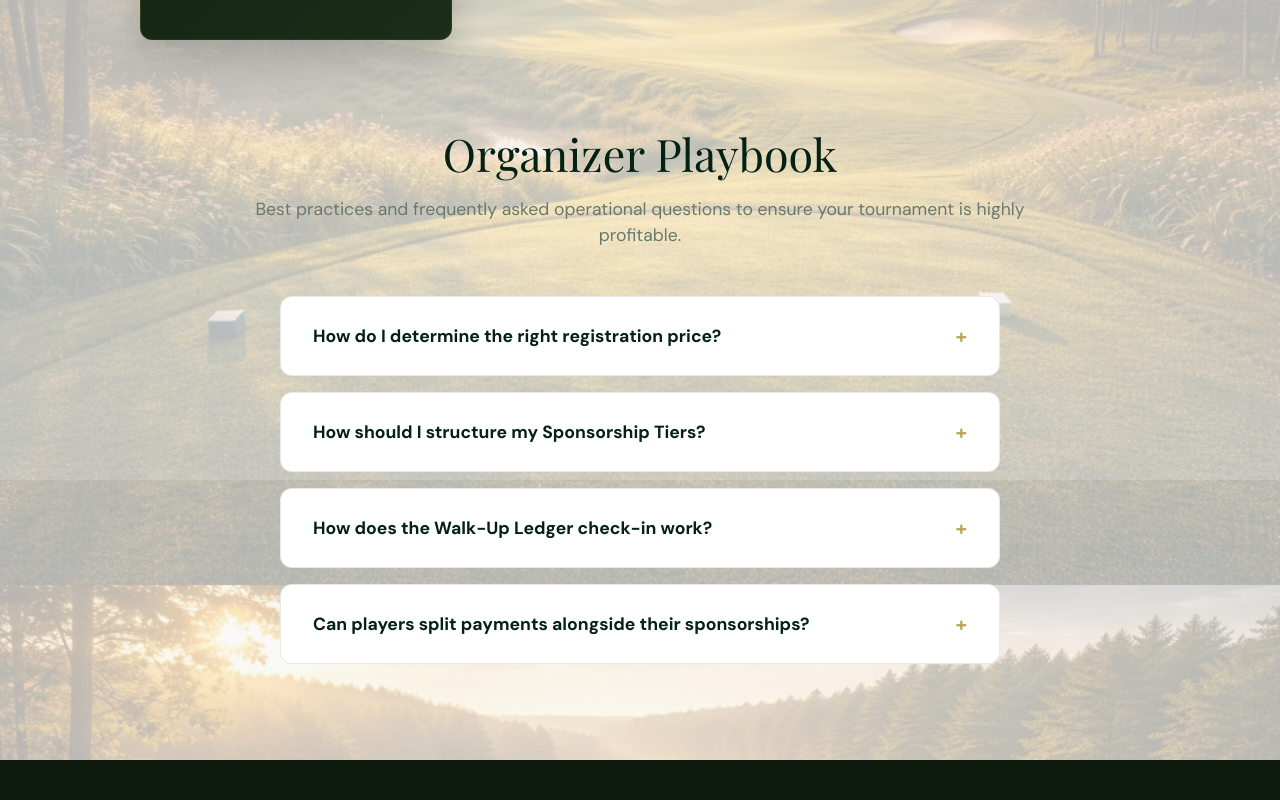
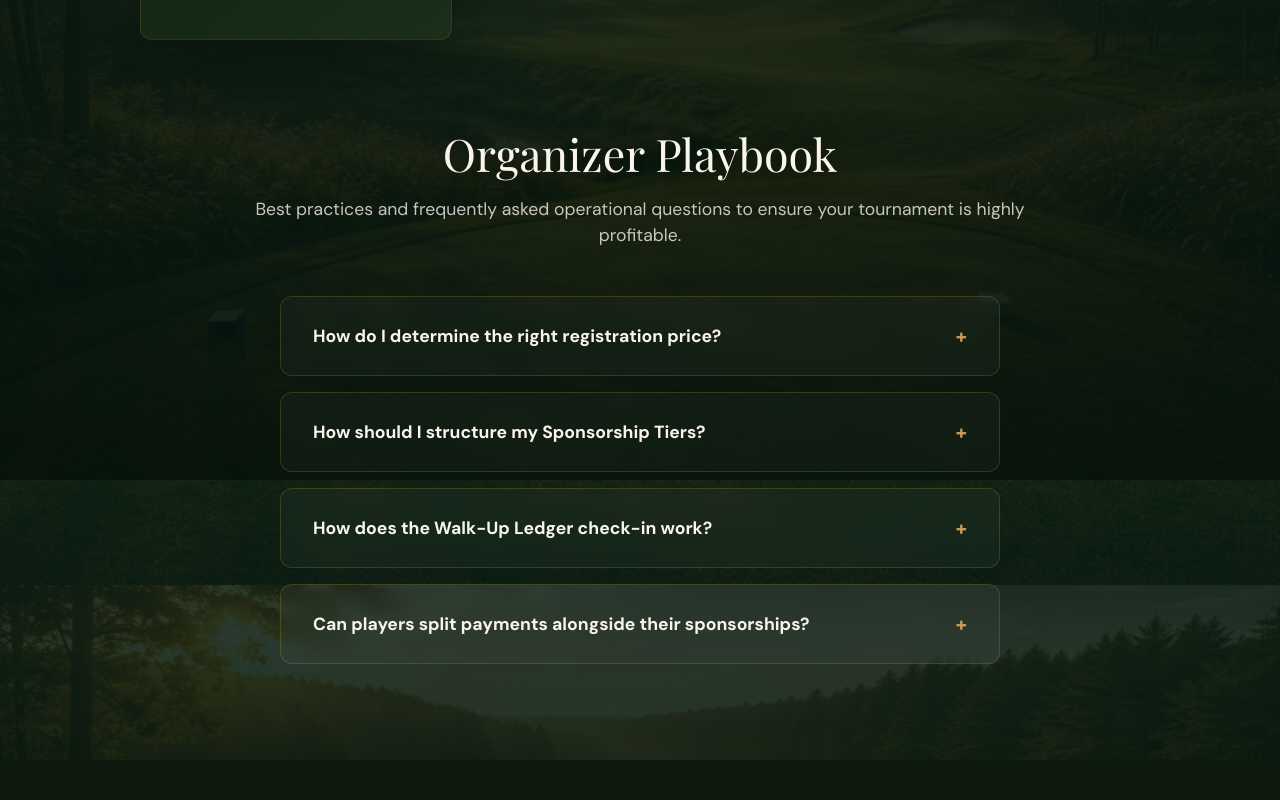
Before and after one commit to mattisaman/tourneylinks, a Next.js app in the folder tourneylinks-web/: page /support in a window 1280 px wide. Shown: the part 1120-1920 px from the top of the page. Built offline with nearby package versions, Linux system fonts and the light colour scheme; no server answers.

Commit message:
UI: Darkened Support page gradient and converted text/FAQ elements to dark mode aesthetic

```diff
--- a/tourneylinks-web/src/app/support/page.tsx
+++ b/tourneylinks-web/src/app/support/page.tsx
@@ -56,7 +56,7 @@ export default function SupportPage() {
       <div style={{
         width: '100vw', marginLeft: 'calc(-50vw + 50%)', minHeight: 'calc(100vh - 80px)',
         padding: '3rem 3rem 6rem 3rem', display: 'flex', flexDirection: 'column', alignItems: 'center', justifyContent: 'center',
-        background: 'linear-gradient(rgba(248, 250, 249, 0.70), rgba(248, 250, 249, 0.75)), url(/hero-bg-4.jpg) center/cover no-repeat fixed'
+        background: 'linear-gradient(rgba(10, 31, 21, 0.85), rgba(5, 18, 12, 0.95)), url(/hero-bg-4.jpg) center/cover no-repeat fixed'
       }}>
         <div style={{ textAlign: 'center', maxWidth: '600px', background: 'white', padding: '4rem', borderRadius: '16px', boxShadow: '0 20px 40px rgba(0,0,0,0.05)', border: '1px solid rgba(26,46,26,0.1)' }}>
           <CheckCircle size={80} color="var(--grass)" style={{ margin: '0 auto 1.5rem auto' }} />
@@ -77,7 +77,7 @@ export default function SupportPage() {
       <div style={{
         width: '100vw', marginLeft: 'calc(-50vw + 50%)', minHeight: 'calc(100vh - 80px)',
         padding: '3rem 3rem 6rem 3rem', display: 'flex', flexDirection: 'column', alignItems: 'center',
-        background: 'linear-gradient(rgba(248, 250, 249, 0.70), rgba(248, 250, 249, 0.75)), url(/hero-bg-4.jpg) center/cover no-repeat fixed'
+        background: 'linear-gradient(rgba(10, 31, 21, 0.85), rgba(5, 18, 12, 0.95)), url(/hero-bg-4.jpg) center/cover no-repeat fixed'
       }}>
         <div style={{ width: '100%', maxWidth: '700px' }}>
 
@@ -151,12 +151,12 @@ export default function SupportPage() {
       <div style={{
         width: '100vw', marginLeft: 'calc(-50vw + 50%)', minHeight: 'calc(100vh - 80px)',
         padding: '3rem 3rem 6rem 3rem', display: 'flex', flexDirection: 'column', alignItems: 'center',
-        background: 'linear-gradient(rgba(248, 250, 249, 0.70), rgba(248, 250, 249, 0.75)), url(/hero-bg-4.jpg) center/cover no-repeat fixed'
+        background: 'linear-gradient(rgba(10, 31, 21, 0.85), rgba(5, 18, 12, 0.95)), url(/hero-bg-4.jpg) center/cover no-repeat fixed'
       }}>
 
         <div style={{ textAlign: 'center', maxWidth: '700px', marginBottom: '3rem' }}>
-           <h1 style={{ fontFamily: 'Playfair Display, serif', fontSize: '3.5rem', color: 'var(--forest)', marginBottom: '1rem' }}>How can we help?</h1>
-           <p style={{ fontSize: '1.2rem', color: 'var(--mist)' }}>Whether you need to contact a tournament host, report a bug to our engineers, or suggest a brilliant new feature, you're in the right place.</p>
+           <h1 style={{ fontFamily: 'Playfair Display, serif', fontSize: '3.5rem', color: 'var(--cream)', marginBottom: '1rem', textShadow: '0 4px 20px rgba(0,0,0,0.5)' }}>How can we help?</h1>
+           <p style={{ fontSize: '1.2rem', color: 'rgba(245,240,232,0.8)' }}>Whether you need to contact a tournament host, report a bug to our engineers, or suggest a brilliant new feature, you're in the right place.</p>
         </div>
 
         <div style={{ display: 'grid', gridTemplateColumns: 'repeat(auto-fit, minmax(300px, 1fr))', gap: '2rem', width: '100%', maxWidth: '1000px' }}>
@@ -223,31 +223,31 @@ export default function SupportPage() {
       {/* FAQ & Strategy Playbook Accordion */}
       <div style={{ marginTop: '5rem', width: '100%', maxWidth: '800px' }}>
          <div style={{ textAlign: 'center', marginBottom: '3rem' }}>
-            <h2 style={{ fontFamily: 'Playfair Display, serif', fontSize: '2.8rem', color: 'var(--forest)', marginBottom: '0.5rem' }}>Organizer Playbook</h2>
-            <p style={{ fontSize: '1.1rem', color: 'var(--mist)' }}>Best practices and frequently asked operational questions to ensure your tournament is highly profitable.</p>
+            <h2 style={{ fontFamily: 'Playfair Display, serif', fontSize: '2.8rem', color: 'var(--cream)', marginBottom: '0.5rem', textShadow: '0 4px 20px rgba(0,0,0,0.5)' }}>Organizer Playbook</h2>
+            <p style={{ fontSize: '1.1rem', color: 'rgba(245,240,232,0.8)' }}>Best practices and frequently asked operational questions to ensure your tournament is highly profitable.</p>
          </div>
 
          <div className="faq-wrap" style={{ width: '100%', margin: '0 auto', display: 'flex', flexDirection: 'column', gap: '1rem' }}>
 
             {/* FAQ Item 1 */}
-            <div className={`faq-item ${openFaq === 1 ? 'open' : ''}`} style={{ background: '#fff', borderRadius: '12px', border: '1px solid rgba(26,46,26,0.1)', overflow: 'hidden' }}>
-               <div className="faq-q" onClick={() => toggleFaq(1)} style={{ padding: '1.5rem 2rem', display: 'flex', justifyContent: 'space-between', alignItems: 'center', cursor: 'pointer', fontSize: '1.1rem', fontWeight: 700, color: 'var(--forest)' }}>
+            <div className={`faq-item ${openFaq === 1 ? 'open' : ''}`} style={{ background: 'rgba(255,255,255,0.03)', borderRadius: '12px', border: '1px solid rgba(212,175,55,0.2)', backdropFilter: 'blur(10px)', overflow: 'hidden' }}>
+               <div className="faq-q" onClick={() => toggleFaq(1)} style={{ padding: '1.5rem 2rem', display: 'flex', justifyContent: 'space-between', alignItems: 'center', cursor: 'pointer', fontSize: '1.1rem', fontWeight: 700, color: 'var(--cream)' }}>
                   How do I determine the right registration price?
                   <span className="faq-toggle" style={{ transition: '0.3s', transform: openFaq === 1 ? 'rotate(45deg)' : 'none' }}>+</span>
                </div>
-               <div className="faq-a" style={{ display: openFaq === 1 ? 'block' : 'none', padding: '0 2rem 1.5rem 2rem', color: 'var(--mist)', lineHeight: 1.6, fontSize: '0.95rem' }}>
+               <div className="faq-a" style={{ display: openFaq === 1 ? 'block' : 'none', padding: '0 2rem 1.5rem 2rem', color: 'rgba(245,240,232,0.7)', lineHeight: 1.6, fontSize: '0.95rem' }}>
                   <span style={{ display: 'block', marginBottom: '1rem' }}>Determining your primary ticket price requires balancing your "hardware costs" (Greens Fees + Cart + Food & Beverage banquet) with a healthy profit margin for your charity or foundation.</span>
                   <strong>The 30% Rule:</strong> We generally advise constructing your primary Foursome ticket at a price point that yields a net profit margin of roughly 30%. This ensures your baseline financials are bulletproof, allowing your Sponsorship Inventory to act as 100% pure profit! To calculate this exactly for your specific geographic area, click the <strong style={{ color: 'var(--gold)' }}>"Launch AI Guides"</strong> button above to use our Demographic Pricing Engine!
                </div>
             </div>
 
             {/* FAQ Item 2 */}
-            <div className={`faq-item ${openFaq === 2 ? 'open' : ''}`} style={{ background: '#fff', borderRadius: '12px', border: '1px solid rgba(26,46,26,0.1)', overflow: 'hidden' }}>
-               <div className="faq-q" onClick={() => toggleFaq(2)} style={{ padding: '1.5rem 2rem', display: 'flex', justifyContent: 'space-between', alignItems: 'center', cursor: 'pointer', fontSize: '1.1rem', fontWeight: 700, color: 'var(--forest)' }}>
+            <div className={`faq-item ${openFaq === 2 ? 'open' : ''}`} style={{ background: 'rgba(255,255,255,0.03)', borderRadius: '12px', border: '1px solid rgba(212,175,55,0.2)', backdropFilter: 'blur(10px)', overflow: 'hidden' }}>
+               <div className="faq-q" onClick={() => toggleFaq(2)} style={{ padding: '1.5rem 2rem', display: 'flex', justifyContent: 'space-between', alignItems: 'center', cursor: 'pointer', fontSize: '1.1rem', fontWeight: 700, color: 'var(--cream)' }}>
                   How should I structure my Sponsorship Tiers?
                   <span className="faq-toggle" style={{ transition: '0.3s', transform: openFaq === 2 ? 'rotate(45deg)' : 'none' }}>+</span>
                </div>
-               <div className="faq-a" style={{ display: openFaq === 2 ? 'block' : 'none', padding: '0 2rem 1.5rem 2rem', color: 'var(--mist)', lineHeight: 1.6, fontSize: '0.95rem' }}>
+               <div className="faq-a" style={{ display: openFaq === 2 ? 'block' : 'none', padding: '0 2rem 1.5rem 2rem', color: 'rgba(245,240,232,0.7)', lineHeight: 1.6, fontSize: '0.95rem' }}>
                   <span style={{ display: 'block', marginBottom: '1rem' }}>Your tournament is digitally bound by the number of golfers that can physically fit on the course (e.g. 144 players), but your <strong>Sponsorship Revenue is theoretically infinite.</strong></span>
                   <ul style={{ paddingLeft: '1.5rem', marginBottom: 0 }}>
                     <li style={{ marginBottom: '0.5rem' }}><strong>1x Exclusive Title Sponsor:</strong> Your highest tier. Bundle this with a complimentary Golf Foursome and prime real estate on the TV Liveboards.</li>
@@ -258,23 +258,23 @@ export default function SupportPage() {
             </div>
 
             {/* FAQ Item 3 */}
-            <div className={`faq-item ${openFaq === 3 ? 'open' : ''}`} style={{ background: '#fff', borderRadius: '12px', border: '1px solid rgba(26,46,26,0.1)', overflow: 'hidden' }}>
-               <div className="faq-q" onClick={() => toggleFaq(3)} style={{ padding: '1.5rem 2rem', display: 'flex', justifyContent: 'space-between', alignItems: 'center', cursor: 'pointer', fontSize: '1.1rem', fontWeight: 700, color: 'var(--forest)' }}>
+            <div className={`faq-item ${openFaq === 3 ? 'open' : ''}`} style={{ background: 'rgba(255,255,255,0.03)', borderRadius: '12px', border: '1px solid rgba(212,175,55,0.2)', backdropFilter: 'blur(10px)', overflow: 'hidden' }}>
+               <div className="faq-q" onClick={() => toggleFaq(3)} style={{ padding: '1.5rem 2rem', display: 'flex', justifyContent: 'space-between', alignItems: 'center', cursor: 'pointer', fontSize: '1.1rem', fontWeight: 700, color: 'var(--cream)' }}>
                   How does the Walk-Up Ledger check-in work?
                   <span className="faq-toggle" style={{ transition: '0.3s', transform: openFaq === 3 ? 'rotate(45deg)' : 'none' }}>+</span>
                </div>
-               <div className="faq-a" style={{ display: openFaq === 3 ? 'block' : 'none', padding: '0 2rem 1.5rem 2rem', color: 'var(--mist)', lineHeight: 1.6, fontSize: '0.95rem' }}>
+               <div className="faq-a" style={{ display: openFaq === 3 ? 'block' : 'none', padding: '0 2rem 1.5rem 2rem', color: 'rgba(245,240,232,0.7)', lineHeight: 1.6, fontSize: '0.95rem' }}>
                   A massive pain point for Game Day Operations is tracking exactly who has arrived at the course vs who is running late. To solve this, log into the Admin Dashboard and navigate to the <strong>Print & Post Hub</strong>. You can instantly export an alphabetized "Walk-Up Ledger" PDF that pre-organizes all of your golfers. Simply print it out, place it on a nice clipboard at the registration desk, and physically check off the <code>" [ ] Here "</code> box with a pen as players walk through the clubhouse doors.
                </div>
             </div>
 
             {/* FAQ Item 4 */}
-            <div className={`faq-item ${openFaq === 4 ? 'open' : ''}`} style={{ background: '#fff', borderRadius: '12px', border: '1px solid rgba(26,46,26,0.1)', overflow: 'hidden' }}>
-               <div className="faq-q" onClick={() => toggleFaq(4)} style={{ padding: '1.5rem 2rem', display: 'flex', justifyContent: 'space-between', alignItems: 'center', cursor: 'pointer', fontSize: '1.1rem', fontWeight: 700, color: 'var(--forest)' }}>
+            <div className={`faq-item ${openFaq === 4 ? 'open' : ''}`} style={{ background: 'rgba(255,255,255,0.03)', borderRadius: '12px', border: '1px solid rgba(212,175,55,0.2)', backdropFilter: 'blur(10px)', overflow: 'hidden' }}>
+               <div className="faq-q" onClick={() => toggleFaq(4)} style={{ padding: '1.5rem 2rem', display: 'flex', justifyContent: 'space-between', alignItems: 'center', cursor: 'pointer', fontSize: '1.1rem', fontWeight: 700, color: 'var(--cream)' }}>
                   Can players split payments alongside their sponsorships?
                   <span className="faq-toggle" style={{ transition: '0.3s', transform: openFaq === 4 ? 'rotate(45deg)' : 'none' }}>+</span>
                </div>
-               <div className="faq-a" style={{ display: openFaq === 4 ? 'block' : 'none', padding: '0 2rem 1.5rem 2rem', color: 'var(--mist)', lineHeight: 1.6, fontSize: '0.95rem' }}>
+               <div className="faq-a" style={{ display: openFaq === 4 ? 'block' : 'none', padding: '0 2rem 1.5rem 2rem', color: 'rgba(245,240,232,0.7)', lineHeight: 1.6, fontSize: '0.95rem' }}>
                   <strong>Yes!</strong> High-end Golf Tournaments often feature "Cart Abandonment" at checkout because a Team Captain realizes they actually don't want to upfront the $1,000 Foursome ticket on their personal credit card. <br/><br/>
                   Through our native Stripe integration in the Campaign Builder, you can configure your checkout to automatically support Buy-Now-Pay-Later (BNPL) platforms like Affirm and Klarna, or rely on our built in "Split Payment" mechanism that dynamically tracks which members of a specific Foursome have successfully paid their fair share.
                </div>
```
